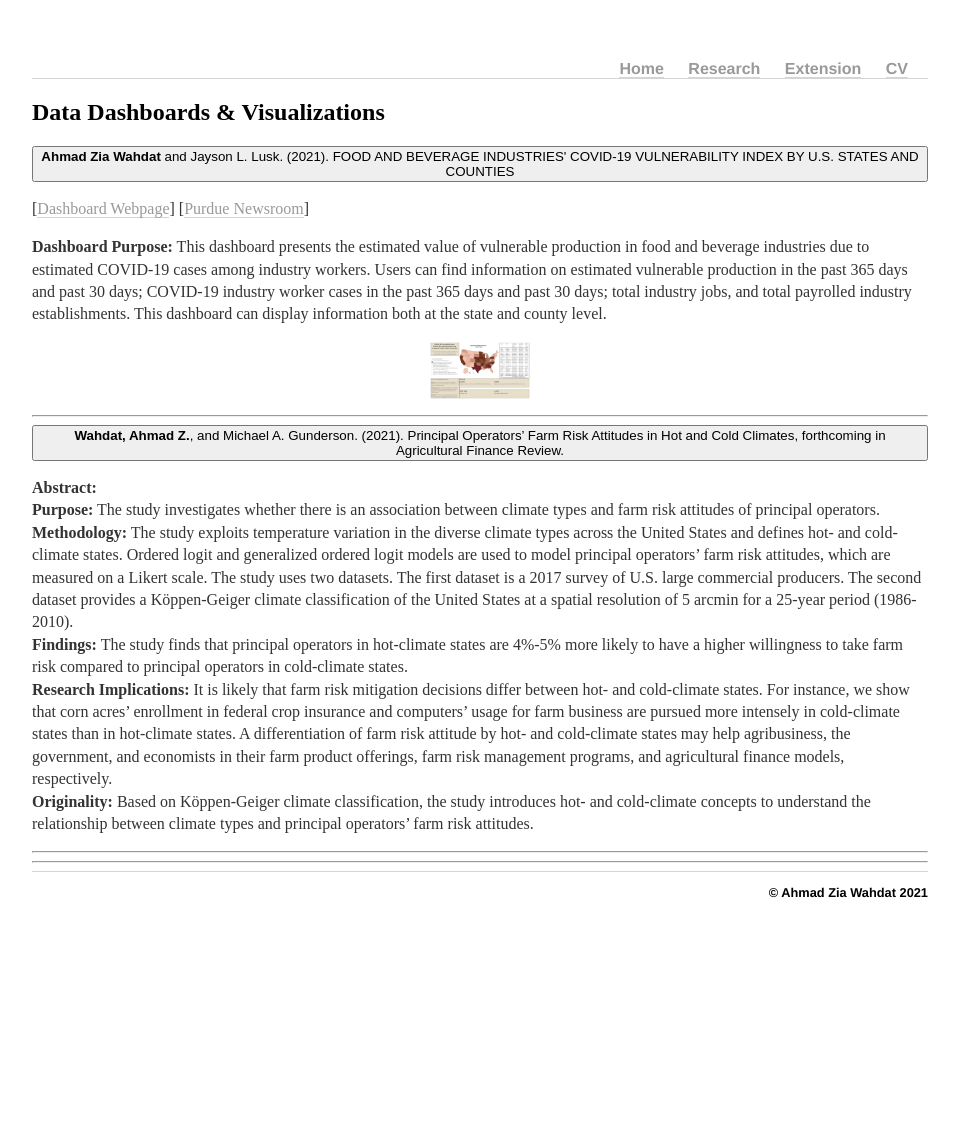
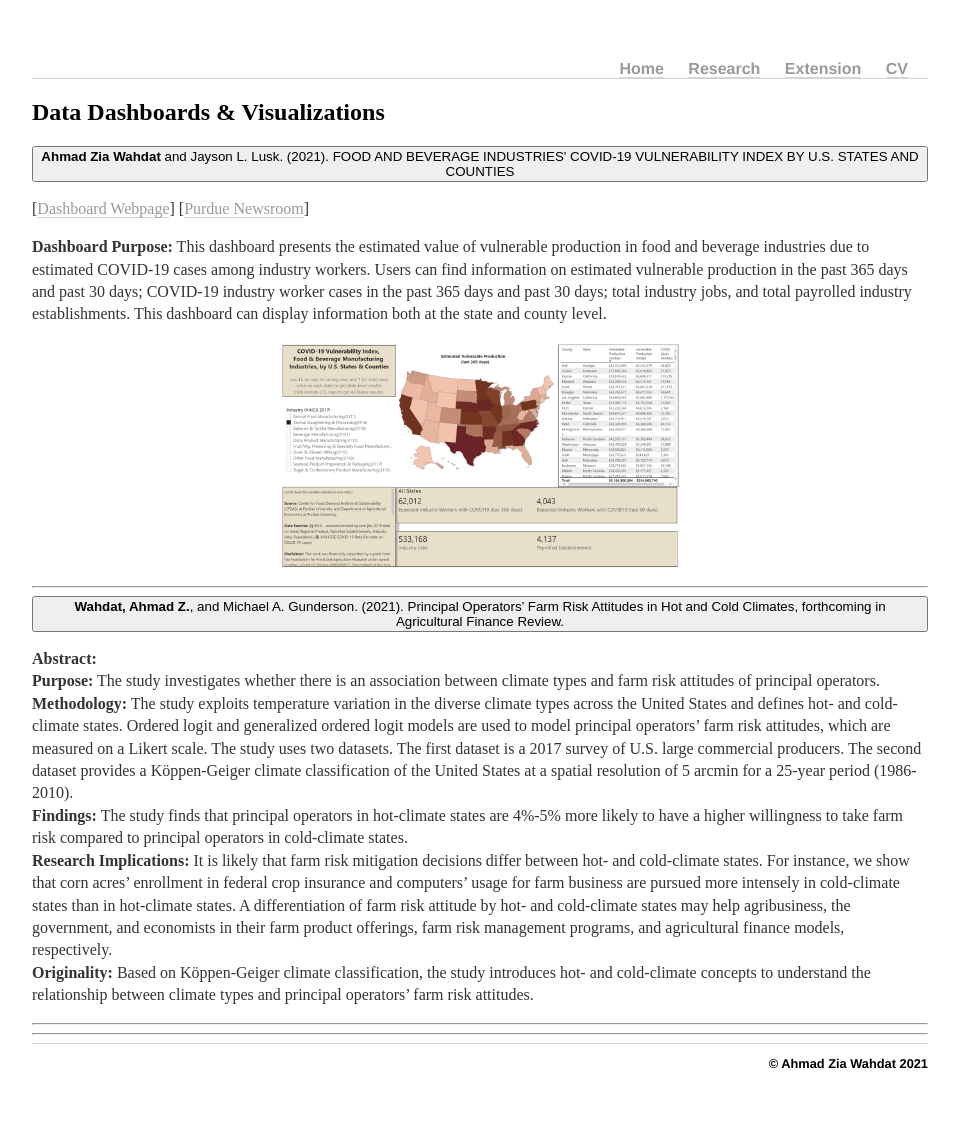
Before and after one commit to awahdat/webpage, a Jekyll site: the page built from extension/index.html, in a window 1280 px wide. Shown: the whole page, without its empty margins (160-1119 px from the left). Built offline with Jekyll 4.4.1, drawn with Linux system fonts in a browser that asks for light colours; before the commit the page ends 960 px from its top, so only the background shows below that.

Commit message:
Update index.html

```diff
--- a/extension/index.html
+++ b/extension/index.html
@@ -19,7 +19,7 @@ description: Extension work of Ahmad Zia Wahdat.
     production in the past 365 days and past 30 days; COVID-19 industry worker cases in the past 365 days and past 30 days;
     total industry jobs, and total payrolled industry establishments. This dashboard can display information both at the state and county level.</p>
 
-	<p><img src="/images/dash1.png" width="100" style="display: block; margin: auto;" /></p>
+	<p><img src="/images/dash1.png" width="400" style="display: block; margin: auto;" /></p>
 
 					<hr />
 
```
